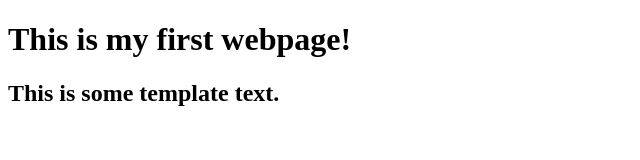
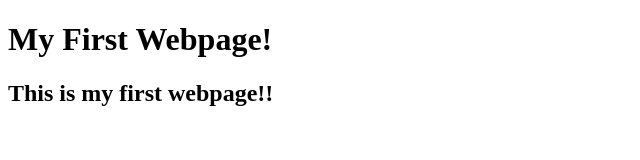
Before and after one commit to s-hesketh/HTML_Lessons, a plain HTML site: page html-boilerplate/index.html in a window 1280 px wide. Shown: the whole page, without its empty margins (0-640 px from the left). Drawn offline with Linux system fonts and the light colour scheme.

Commit message:
Edit index.html

```diff
--- a/html-boilerplate/index.html
+++ b/html-boilerplate/index.html
@@ -1,13 +1,14 @@
 <!DOCTYPE html>
 <html lang="en">
     <head>
-        <meta charset="UTC-">
-        <title>My First Webpage</title>
+        <meta charset="UTF-8">
+        <title>My First Webpage!</title>
     </head>
 
     <body>
-        <h1>This is my first webpage!</h1>
-        <h2>This is some template text.</h2>
+        <h1>My First Webpage!</h1>
+        <h2>This is my first webpage!!</h2>
+
     </body>
 
 
```
